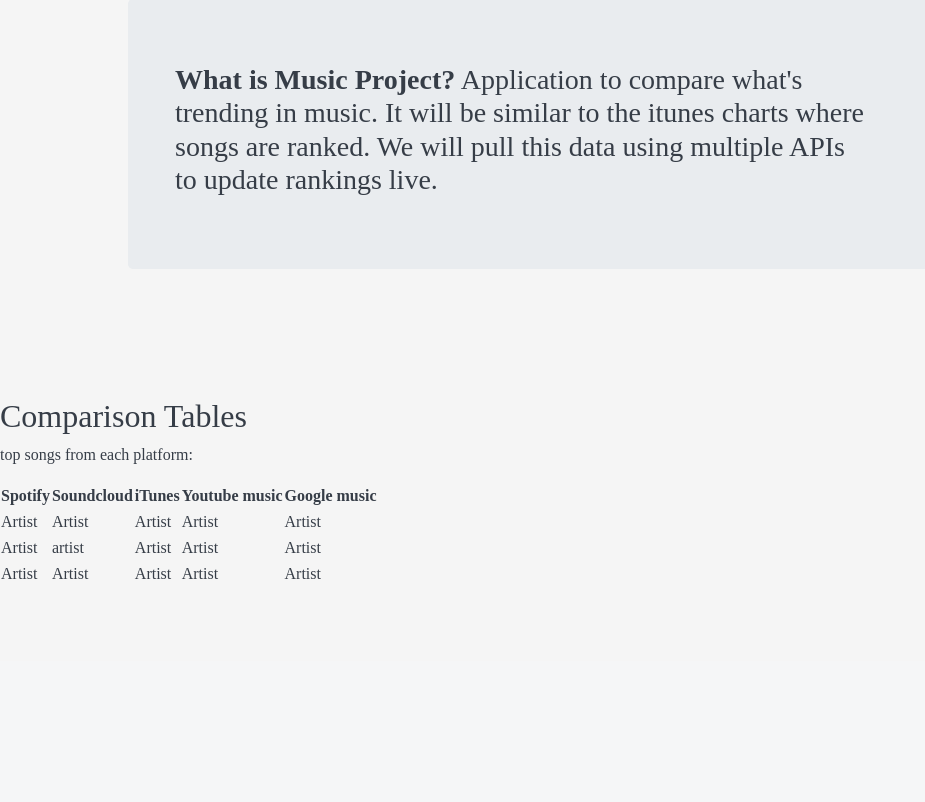
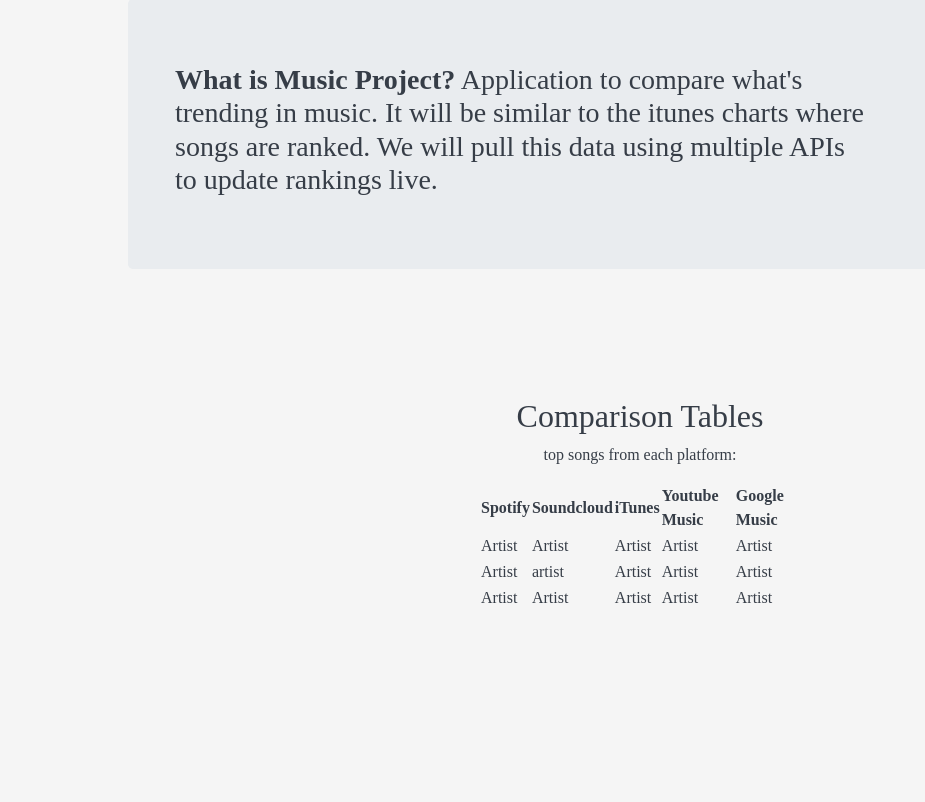
Before and after one commit to 0404btruong/p2-hardstuck, a Flask app: page / in a window 1280 px wide. Shown: the part 139-941 px from the top of the page, without its empty margins (0-925 px from the left). Before the commit the page ends 718 px from the top, so only its background shows below. Run offline with Flask 2, Linux system fonts and the light colour scheme; some libraries are stand-ins or nearby versions.

Commit message:
centered tables, just need data

```diff
--- a/templates/index.html
+++ b/templates/index.html
@@ -16,18 +16,17 @@
         </div>
     </div>
 </div>
-<h2>Comparison Tables</h2>
-<p>top songs from each platform:</p>
+<h2 style="text-align:center">Comparison Tables</h2>
+<p style="text-align:center">top songs from each platform:</p>
 
 <div class="center">
-    <div class="center">
-        <table class="center">
+        <table class="center-block" style="margin: 0% 37.5% 37.5%;">
             <tr>
                 <th>Spotify</th>
                 <th>Soundcloud</th>
                 <th>iTunes</th>
-                <th>Youtube music</th>
-                <th>Google music</th>
+                <th>Youtube Music</th>
+                <th>Google Music</th>
             </tr>
             <tr>
                 <td>Artist</td>
@@ -51,6 +50,5 @@
                 <td>Artist</td>
             </tr>
         </table>
-    </div>
 </div>
 {% endblock %}
```
